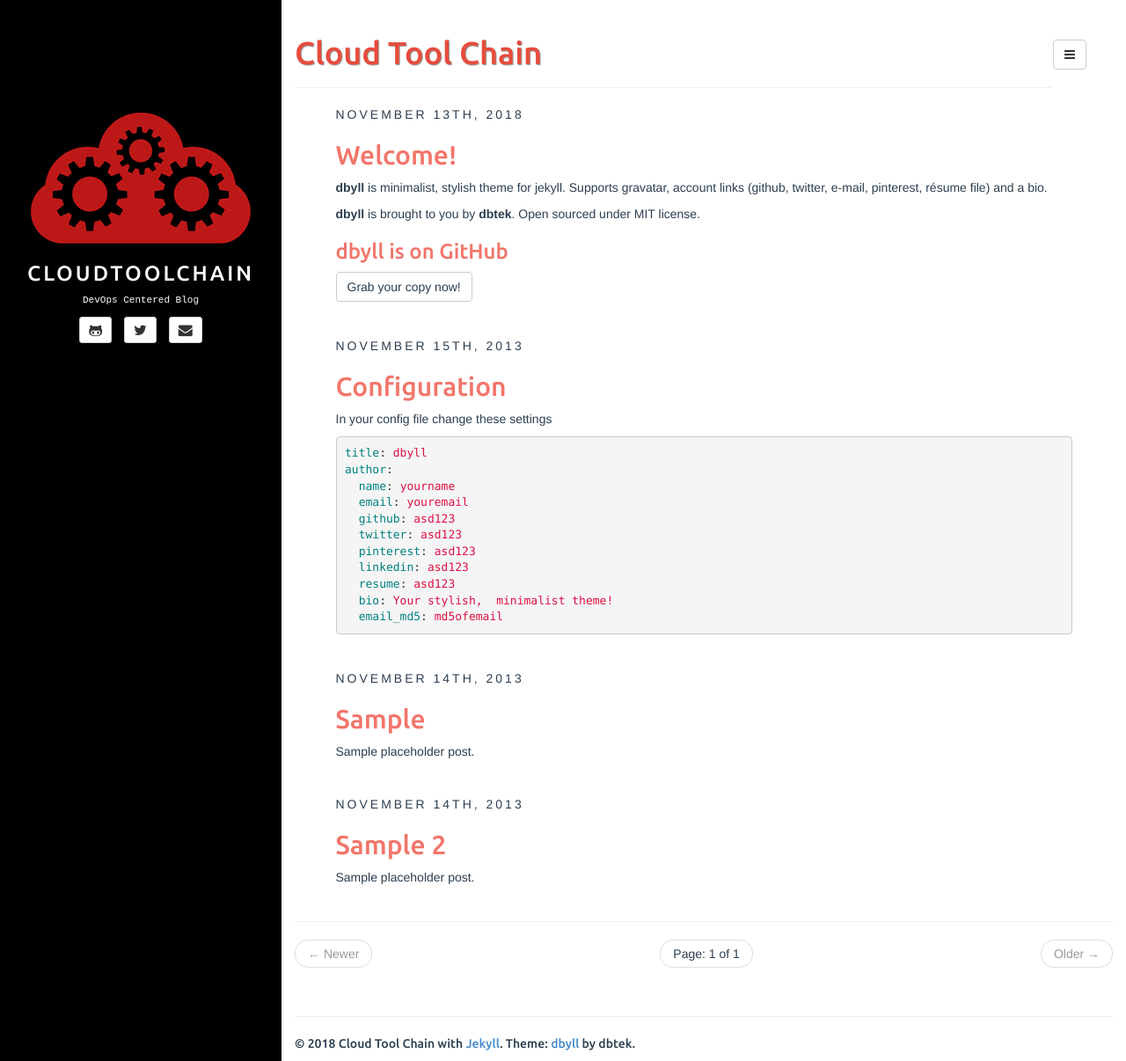
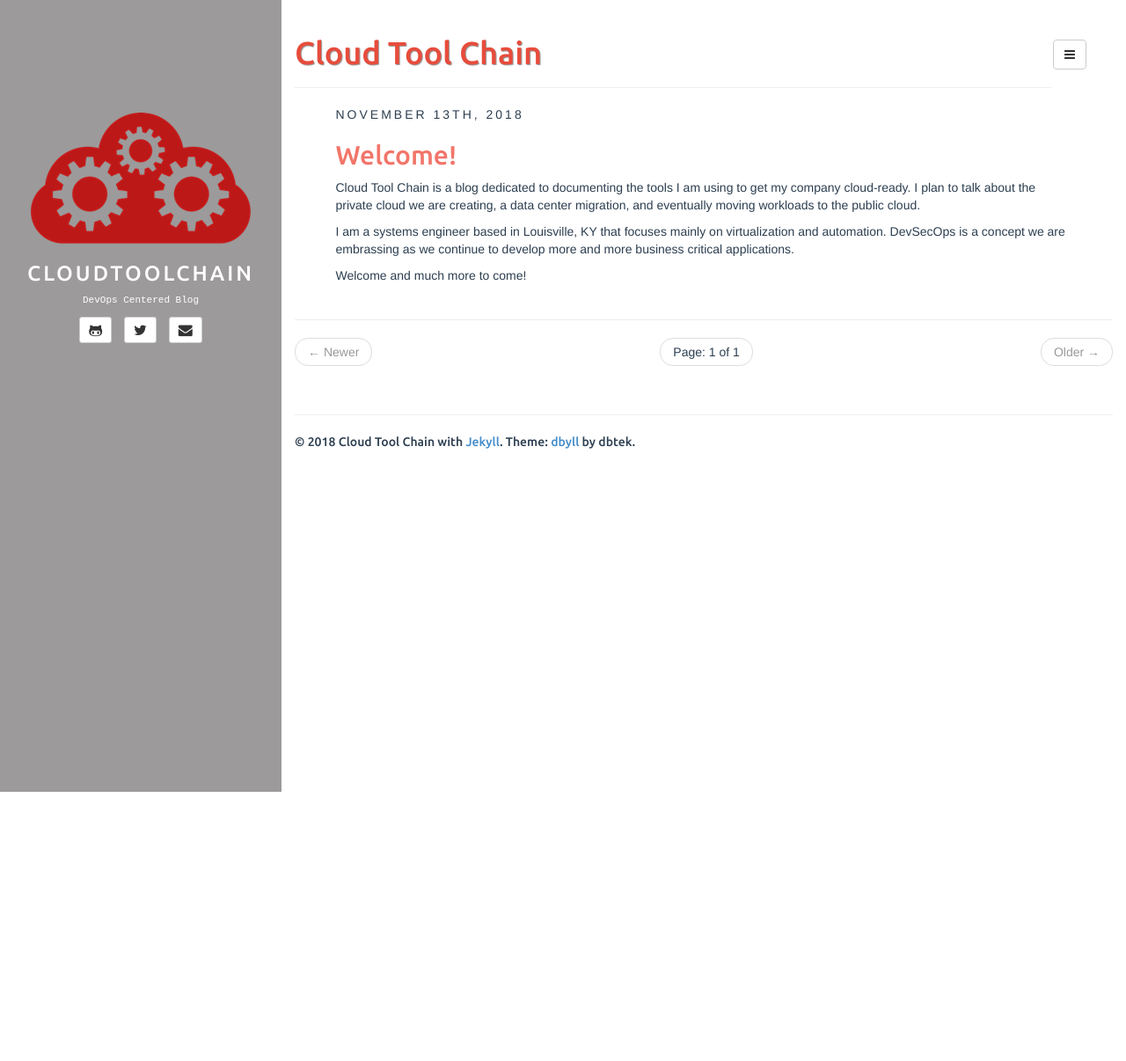
Before and after one commit to phi482/cloudtoolchain, a Jekyll site: the page built from index.html, in a window 1280 px wide and 1206 px high. Shown: the whole window at 88% size. Built offline with Jekyll 4.4.1, drawn with Linux system fonts in a browser that asks for light colours; the list of posts is cut into pages by our own code.

Commit message:
CloudToolChain Post 1

```diff
--- a/_posts/2013-11-14-sample-2.md
+++ /dev/null
@@ -1,11 +0,0 @@
----
-layout: post
-title: Sample 2
-categories: [general, demo, sample]
-tags: [demo, dbyll, dbtek, sample2]
-description: Sample placeholder post.
----
-
-Lorem ipsum dolor sit amet,  consectetur adipisicing elit,  sed do eiusmod tempor incididunt ut labore et dolore magna aliqua. Ut enim ad minim veniam,  quis nostrud exercitation ullamco laboris nisi ut aliquip ex ea commodo consequat. Duis aute irure dolor in reprehenderit in voluptate velit esse cillum dolore eu fugiat nulla pariatur. Excepteur sint occaecat cupidatat non proident,  sunt in culpa qui officia deserunt mollit anim id est laborum.
-
-Lorem ipsum dolor sit amet,  consectetur adipisicing elit,  sed do eiusmod tempor incididunt ut labore et dolore magna aliqua. Ut enim ad minim veniam,  quis nostrud exercitation ullamco laboris nisi ut aliquip ex ea commodo consequat. Duis aute irure dolor in reprehenderit in voluptate velit esse cillum dolore eu fugiat nulla pariatur. Excepteur sint occaecat cupidatat non proident,  sunt in culpa qui officia deserunt mollit anim id est laborum.
--- a/_posts/2013-11-15-configuration.md
+++ /dev/null
@@ -1,23 +0,0 @@
----
-layout: post
-title: Configuration
-categories: [general, setup, demo]
-tags: [demo, dbyll, dbtek, setup]
-fullview: true
----
-
-In your config file change these settings
-
-{% highlight yaml %}
-title: dbyll
-author:
-  name: yourname
-  email: youremail
-  github: asd123
-  twitter: asd123
-  pinterest: asd123
-  linkedin: asd123
-  resume: asd123
-  bio: Your stylish,  minimalist theme!
-  email_md5: md5ofemail
-{% endhighlight %}
--- a/_posts/2018-11-13-About-Me.md
+++ b/_posts/2018-11-13-About-Me.md
@@ -7,10 +7,8 @@ fullview: true
 comments: true
 ---
 
-**dbyll** is minimalist, stylish theme for jekyll. Supports gravatar, account links (github, twitter, e-mail, pinterest, résume file) and a bio.
+Cloud Tool Chain is a blog dedicated to documenting the tools I am using to get my company cloud-ready.  I plan to talk about the private cloud we are creating, a data center migration, and eventually moving workloads to the public cloud.
 
-**dbyll** is brought to you by **[dbtek](http://ismaildemirbilek.com)**. Open sourced under [MIT](http://opensource.org/licenses/MIT) license.
+I am a systems engineer based in Louisville, KY that focuses mainly on virtualization and automation.  DevSecOps is a concept we are embrassing as we continue to develop more and more business critical applications.
 
-### dbyll is on GitHub
-
-<a class="btn btn-default" href="https://github.com/dbtek/dbyll">Grab your copy now!</a>
+Welcome and much more to come!
--- a/assets/css/style.css
+++ b/assets/css/style.css
@@ -8,7 +8,7 @@ body{
 	position: fixed;
 	top: 0px;
 	padding-top: 10%;
-	background-color: #000000;
+	background-color: #9c9a9a;
 	color: #fff;
 }
 
```
Also changed, not shown: _posts/2013-11-14-sample.md (deleted, +0 -17 lines), 10 other files.
